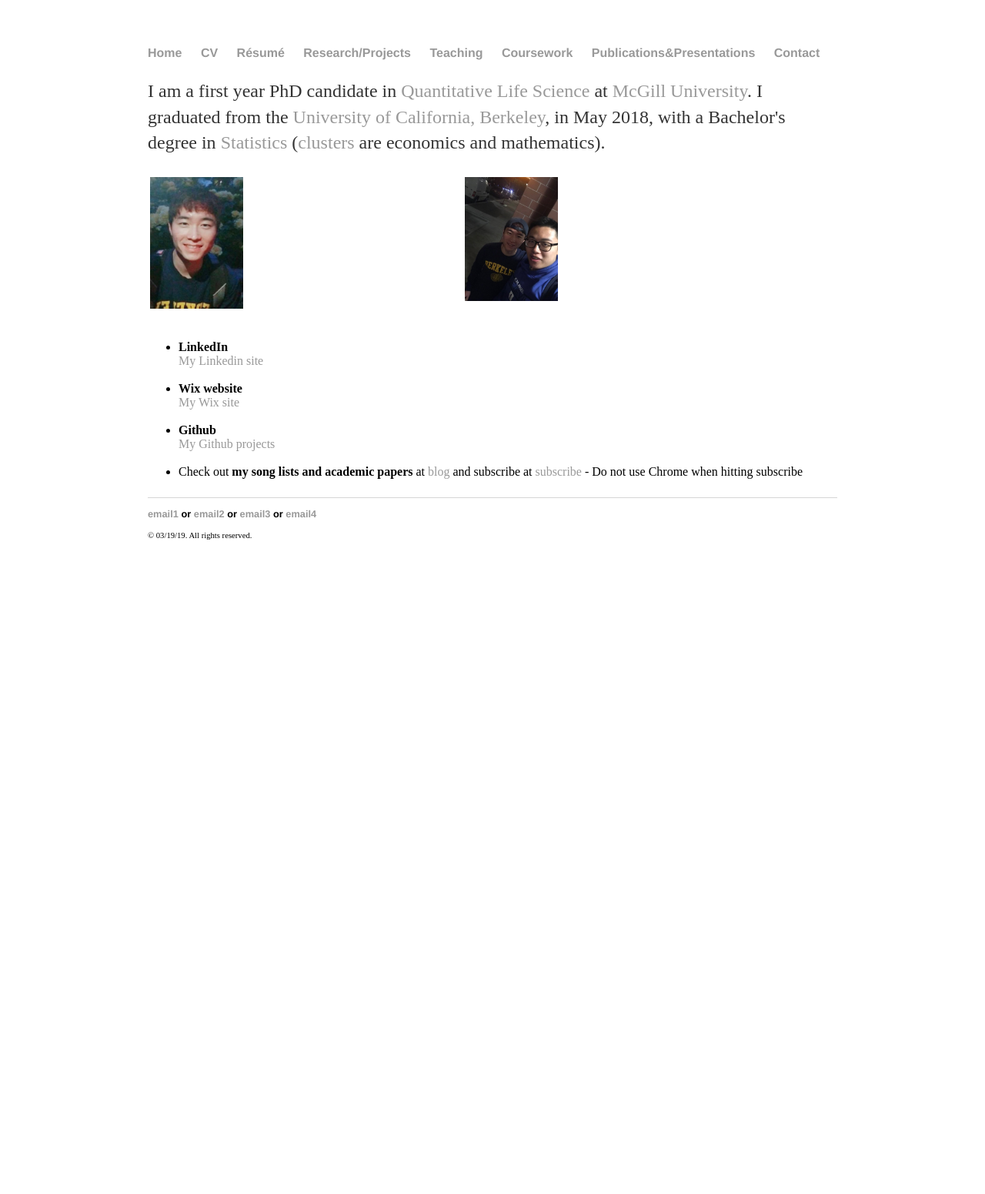
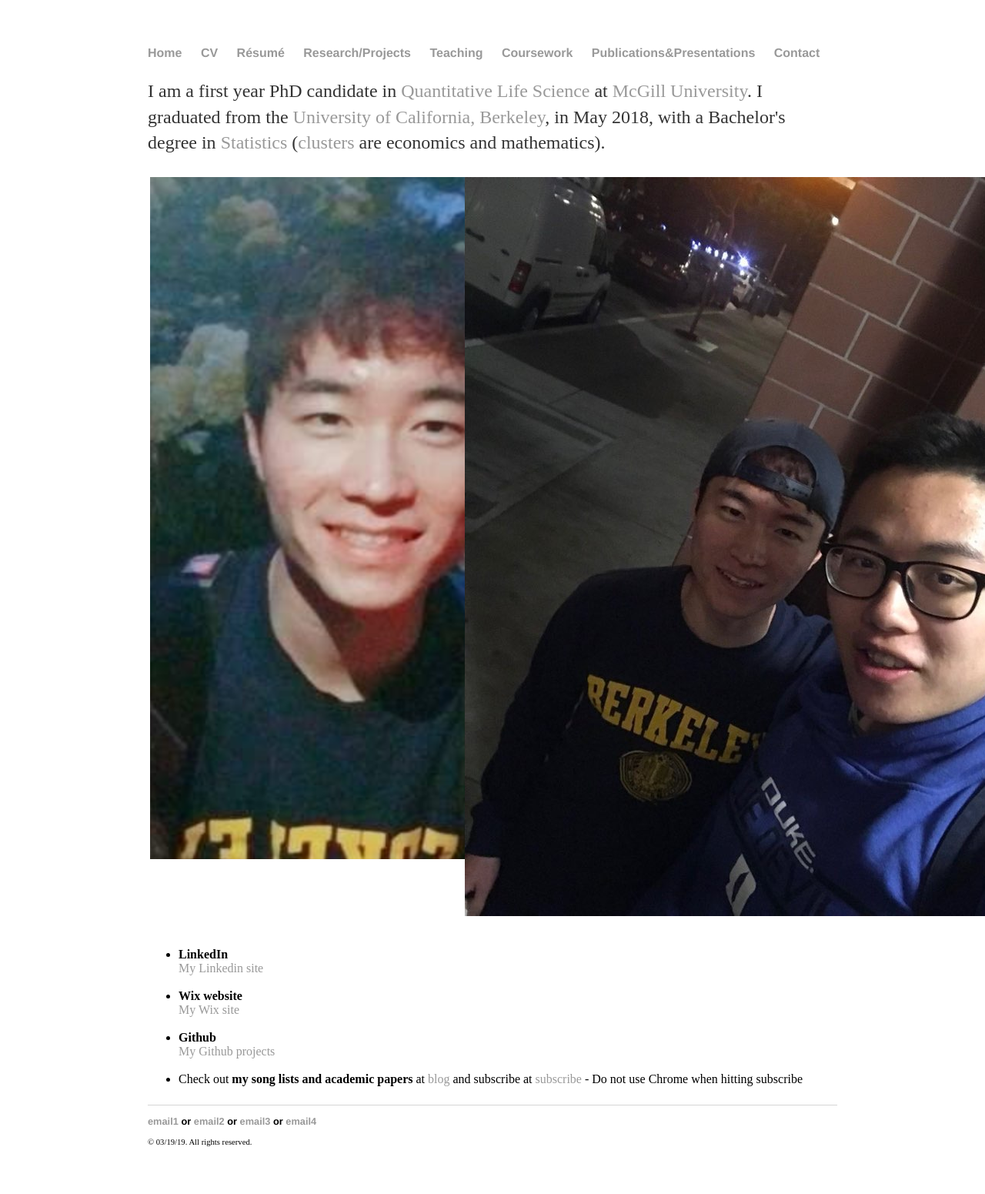
Before and after one commit to yjkweon24/yjkweon24.github.io, a Jekyll site: the page built from index.html, in a window 1280 px wide. Shown: the whole page at 77% size. Built offline with Jekyll 4.4.1, drawn with Linux system fonts in a browser that asks for light colours; before the commit the page ends 900 px from its top, so only the background shows below that.

Commit message:
Update index.html

```diff
--- a/index.html
+++ b/index.html
@@ -15,10 +15,10 @@
 -->
 <div class="row">
   <div class="column">
-    <img src="images/1.png" alt="hi This is Jin" style="width:30%;height:50%">
+    <img src="images/1.png" alt="hi This is Jin" style="height:50%">
   </div>
   <div class="column">
-    <img src="images/2.jpeg" alt="Me and My friend at Cal" style="width:30%;height:50%">
+    <img src="images/2.jpeg" alt="Me and My friend at Cal" style="height:50%">
   </div>
 </div>
 
```
